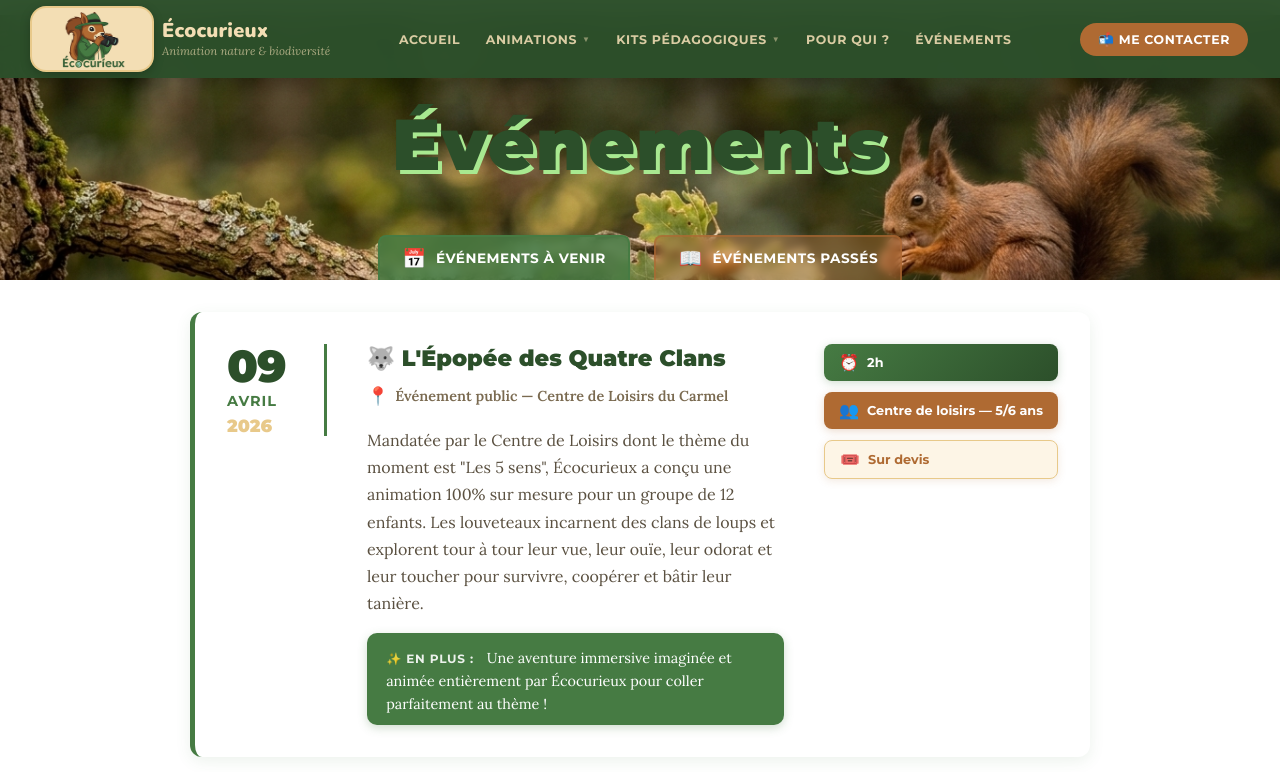
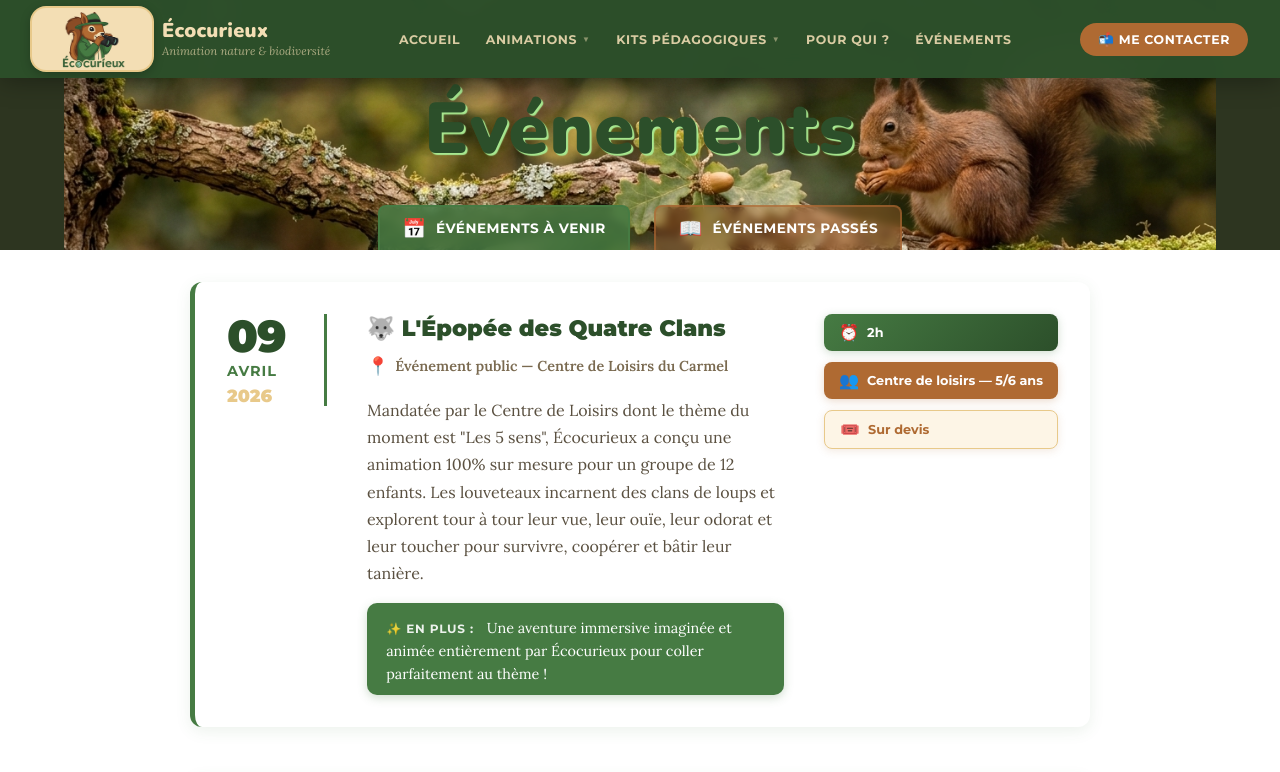
Before and after one commit to amandinejd-eng/EcoCurieux, a plain HTML site: page evenements.html in a window 1280 px wide. Shown: the top 772 px of the page. Drawn offline with nearby package versions, Linux system fonts and the light colour scheme.

Commit message:
Ajustement de l'en-tête événements : réduction de la hauteur, repositionnement du fond, changement de couleur de fond et modification de la police et ombre du titre

```diff
--- a/evenements.html
+++ b/evenements.html
@@ -98,12 +98,12 @@
 </div>
 
 <!-- ========== EN-TÊTE ÉVÉNEMENTS (NOUVELLE IMAGE ET DESIGN BLANC) ========== -->
-<div class="events-hero" style="position:relative; width:100%; height:280px; background: url('/images-creation-de-site/Fond evenement.png') center 15px/100% auto no-repeat; background-color: #f7f3ec; display:flex; flex-direction:column; align-items:center; justify-content:center; overflow:hidden;">
+<div class="events-hero" style="position:relative; width:100%; height:250px; background: url('/images-creation-de-site/Fond evenement.png') center -40px/90% auto no-repeat; background-color: #2d3520; display:flex; flex-direction:column; align-items:center; justify-content:center; overflow:hidden;">
 
   <!-- Contenu centré (Titre épuré) -->
   <div style="position:relative; z-index:10; text-align:center; max-width:800px; margin-top:25px; display:flex; flex-direction:column; align-items:center;">
     <!-- Titre principal minimaliste -->
-    <h1 style="font-family:'Montserrat', sans-serif; font-size:clamp(3.5rem, 6vw, 4.5rem); color:#2c4f2a; margin:0 0 15px 0; font-weight:900; line-height:1.1; letter-spacing:1px; text-shadow: 4px 4px 0 #a8e890;">Événements</h1>
+    <h1 style="font-family:'Nunito', sans-serif; font-size:clamp(3.5rem, 6vw, 4.5rem); color:#2c4f2a; margin:0 0 15px 0; font-weight:900; line-height:1.1; letter-spacing:1px; text-shadow: 2px 2px 1px #a8e890;">Événements</h1>
 
   </div>
 
```
